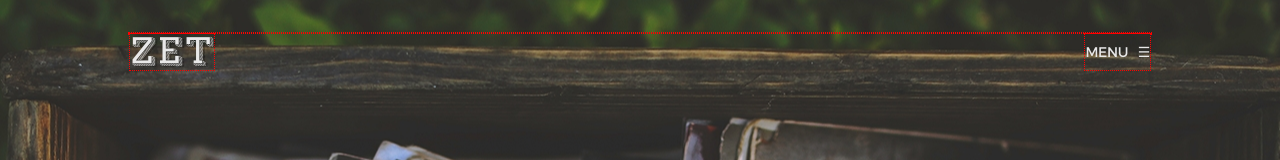
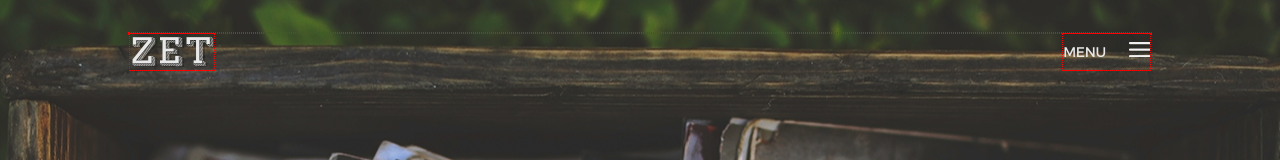
Before and after one commit to BrknHnds/zet, a plain HTML site: page index.html in a window 1280 px wide. Shown: the top 160 px of the page. Drawn offline with Linux system fonts and the light colour scheme.

Commit message:
added devicon by .png

```diff
--- a/index.css
+++ b/index.css
@@ -78,6 +78,9 @@ header {
 	border: 1px dotted red;
 }
 
+.devicon {
+	margin-left: 20px;
+}
 
 
 /*.background {
--- a/index.html
+++ b/index.html
@@ -9,7 +9,11 @@
 		<div class="background">
 			<div class="navigation">
 				<div class="logo">ZET</div>
-				<div class="menu">MENU &nbsp; &#9776;</span></div> <!--нужно будет заморочиться с devicon, спецсимвол не очень подходит-->
+				<a href="#menu_devicon">
+					<div class="menu">MENU
+						<img class="devicon" src="img/menu9.png" alt="menu">
+					</div>
+				</a>
 			</div>
 		</div>
 	</header>
```
Also changed, not shown: img/menu9.png (added).
